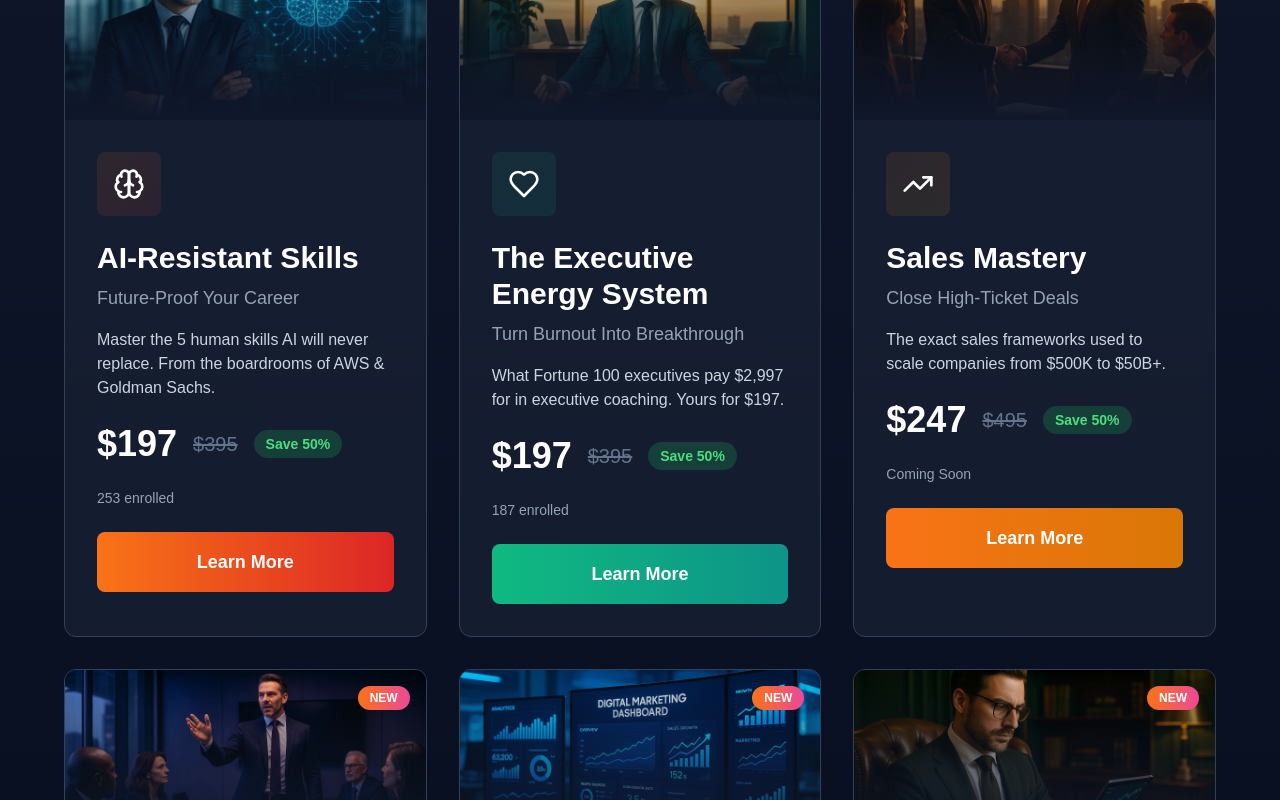
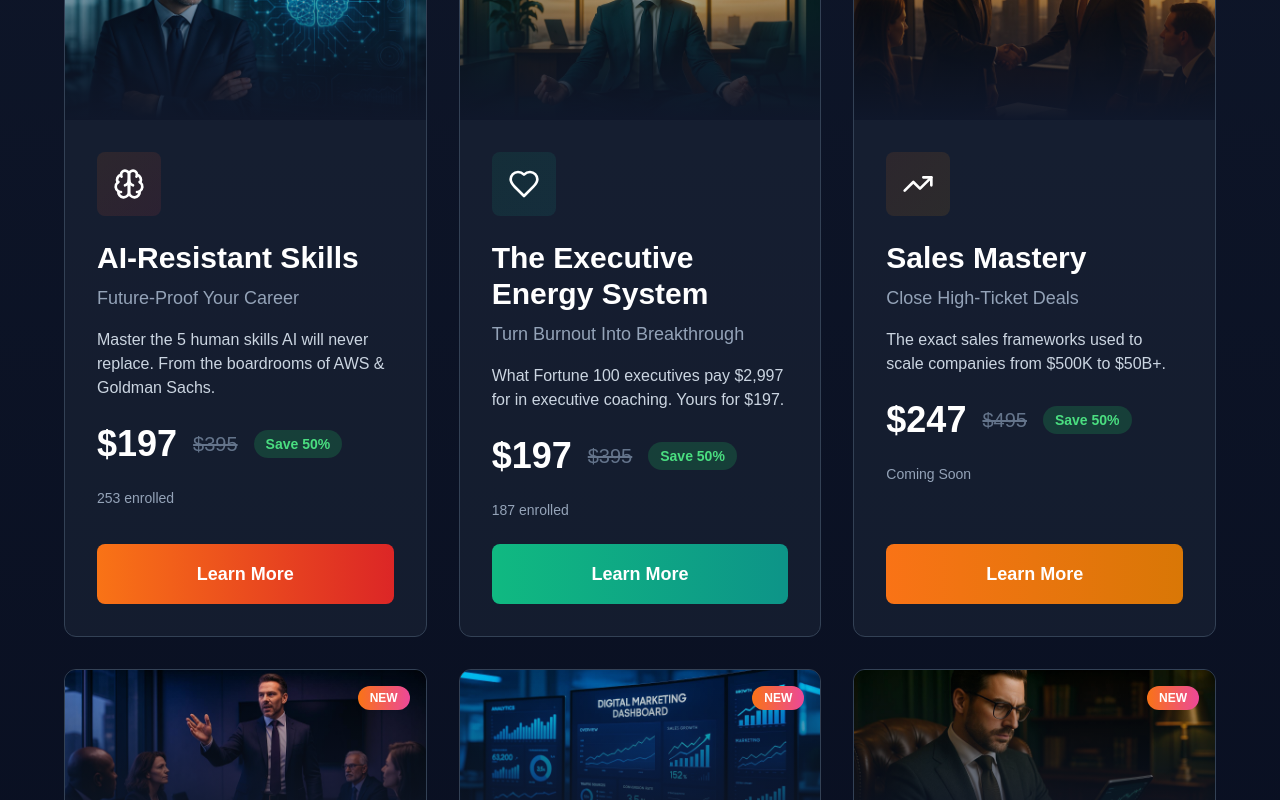
Before and after one commit to boxingthebest/million-dollar-blueprint-nextjs, a Next.js app: page / in a window 1280 px wide. Shown: the part 3100-3900 px from the top of the page. Built offline with nearby package versions, Linux system fonts and the light colour scheme.

Commit message:
Fix course card button alignment with flexbox

```diff
--- a/app/api/auth/[...nextauth]/route.ts
+++ b/app/api/auth/[...nextauth]/route.ts
@@ -1,6 +1,7 @@
 import NextAuth from "next-auth"
 import { authOptions } from "@/lib/auth"
 
+export const dynamic = 'force-dynamic'
 const handler = NextAuth(authOptions)
 
 export { handler as GET, handler as POST }
--- a/app/api/auth/forgot-password/route.ts
+++ b/app/api/auth/forgot-password/route.ts
@@ -2,6 +2,8 @@ import { NextResponse } from "next/server"
 import { prisma } from "@/lib/prisma"
 import { sendPasswordResetEmail } from "@/lib/email"
 import crypto from "crypto"
+
+export const dynamic = 'force-dynamic'
 
 export async function POST(request: Request) {
   try {
--- a/app/api/auth/reset-password/route.ts
+++ b/app/api/auth/reset-password/route.ts
@@ -4,6 +4,7 @@ import { sendPasswordChangedEmail } from "@/lib/email"
 import bcrypt from "bcryptjs"
 import crypto from "crypto"
 
+export const dynamic = 'force-dynamic'
 export async function POST(request: Request) {
   try {
     const { token, password } = await request.json()
--- a/app/api/auth/signup/route.ts
+++ b/app/api/auth/signup/route.ts
@@ -3,6 +3,7 @@ import bcrypt from "bcryptjs"
 import { prisma } from "@/lib/prisma"
 import { sendWelcomeEmail, sendAdminNewSignupNotification } from "@/lib/email"
 
+export const dynamic = 'force-dynamic'
 export async function POST(request: Request) {
   try {
     const body = await request.json()
--- a/app/page.tsx
+++ b/app/page.tsx
@@ -521,11 +521,11 @@ export default function Home() {
               </p>
             </div>
 
-            <div className="grid md:grid-cols-2 lg:grid-cols-3 gap-6 md:gap-8 mb-12">
+            <div className="grid md:grid-cols-2 lg:grid-cols-3 gap-6 md:gap-8 mb-12 items-stretch">
               {courses.map((course, idx) => {
                 const Icon = course.icon;
                 return (
-                  <div key={idx} className="bg-slate-800/50 border border-slate-700 hover:border-orange-500/50 transition-all rounded-xl overflow-hidden group relative hover:shadow-2xl hover:shadow-orange-500/20 hover:scale-105 duration-300">
+                  <div key={idx} className="bg-slate-800/50 border border-slate-700 hover:border-orange-500/50 transition-all rounded-xl overflow-hidden group relative hover:shadow-2xl hover:shadow-orange-500/20 hover:scale-105 duration-300 flex flex-col h-full">
                     {course.badge && (
                       <div className="absolute top-4 right-4 bg-gradient-to-r from-orange-500 to-pink-500 text-white px-3 py-1 rounded-full text-xs font-bold z-10">
                         {course.badge}
@@ -541,7 +541,7 @@ export default function Home() {
                       />
                       <div className="absolute inset-0 bg-gradient-to-t from-slate-900 to-transparent" />
                     </div>
-                    <div className="p-6 md:p-8">
+                    <div className="p-6 md:p-8 flex flex-col flex-grow">
                       <div className={`w-12 h-12 md:w-16 md:h-16 rounded-lg bg-gradient-to-br ${course.bgGradient} flex items-center justify-center mb-4 md:mb-6`}>
                         <Icon className="w-6 h-6 md:w-8 md:h-8 text-white" />
                       </div>
@@ -562,12 +562,14 @@ export default function Home() {
                         {course.students}
                       </div>
 
-                      <Link
+                      <div className="mt-auto">
+                        <Link
                         href={courseUrlMap[course.title] || '#'}
                         className={`block w-full text-center ${course.available ? `bg-gradient-to-r ${course.gradient} hover:opacity-90` : 'bg-slate-700 hover:bg-slate-600'} text-white px-6 md:px-8 py-3 md:py-4 rounded-lg font-bold text-base md:text-lg transition-all`}
                       >
                         {course.available ? `Learn More` : 'Coming Soon'}
                       </Link>
+                      </div>
                     </div>
                   </div>
                 );
```
